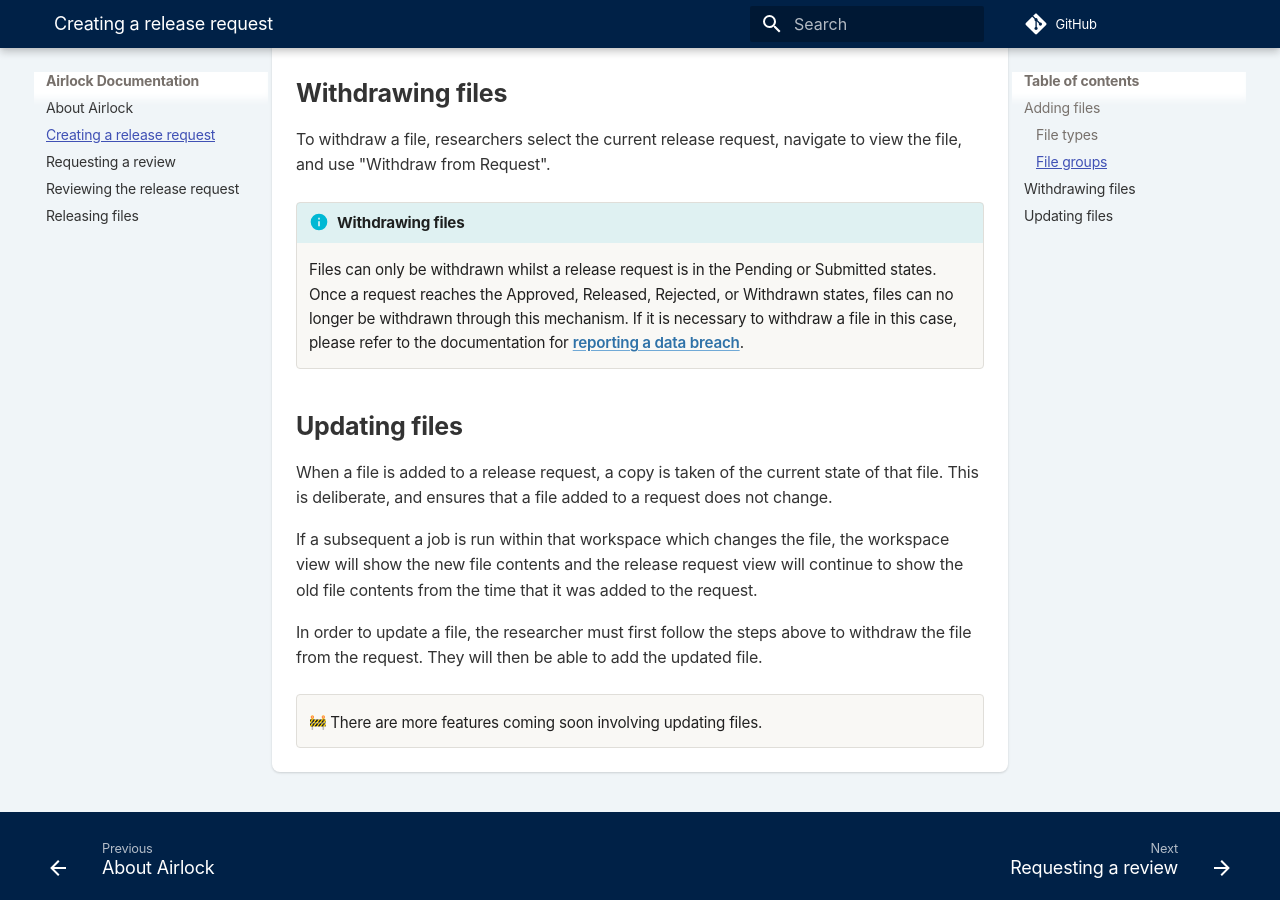
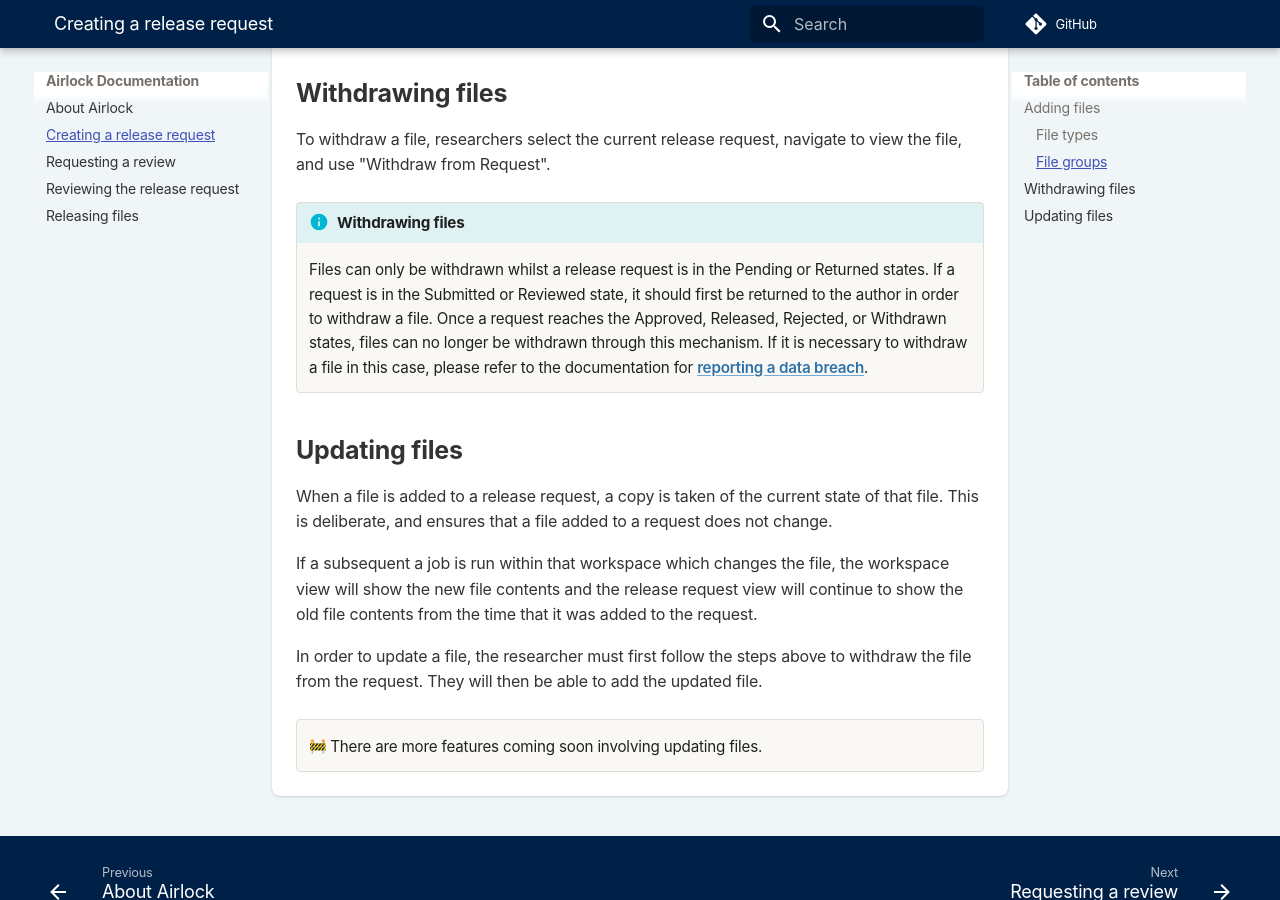
Before and after one commit to opensafely-core/airlock, an MkDocs documentation site: the page built from docs/creating-a-release-request.md, in a window 1280 px wide and 900 px high, scrolled down 869 px. Built offline with MkDocs 1.6.1 and Material for MkDocs 9.7.7, drawn with Linux system fonts in a browser that asks for light colours; emoji names are drawn with the system emoji font; comment, search, counter and statistics services are not loaded.

Commit message:
Update docs for withdraw file logic with rounds

```diff
--- a/docs/creating-a-release-request.md
+++ b/docs/creating-a-release-request.md
@@ -45,7 +45,9 @@ To withdraw a file, researchers select the current release request, navigate to
 and use "Withdraw from Request".
 
 !!!info "Withdrawing files"
-    Files can only be withdrawn whilst a release request is in the Pending or Submitted states.
+    Files can only be withdrawn whilst a release request is in the Pending or Returned states.
+    If a request is in the Submitted or Reviewed state, it should first be returned to
+    the author in order to withdraw a file.
     Once a request reaches the Approved, Released, Rejected, or Withdrawn states,
     files can no longer be withdrawn through this mechanism. If it is necessary
     to withdraw a file in this case, please refer to the documentation for
```
